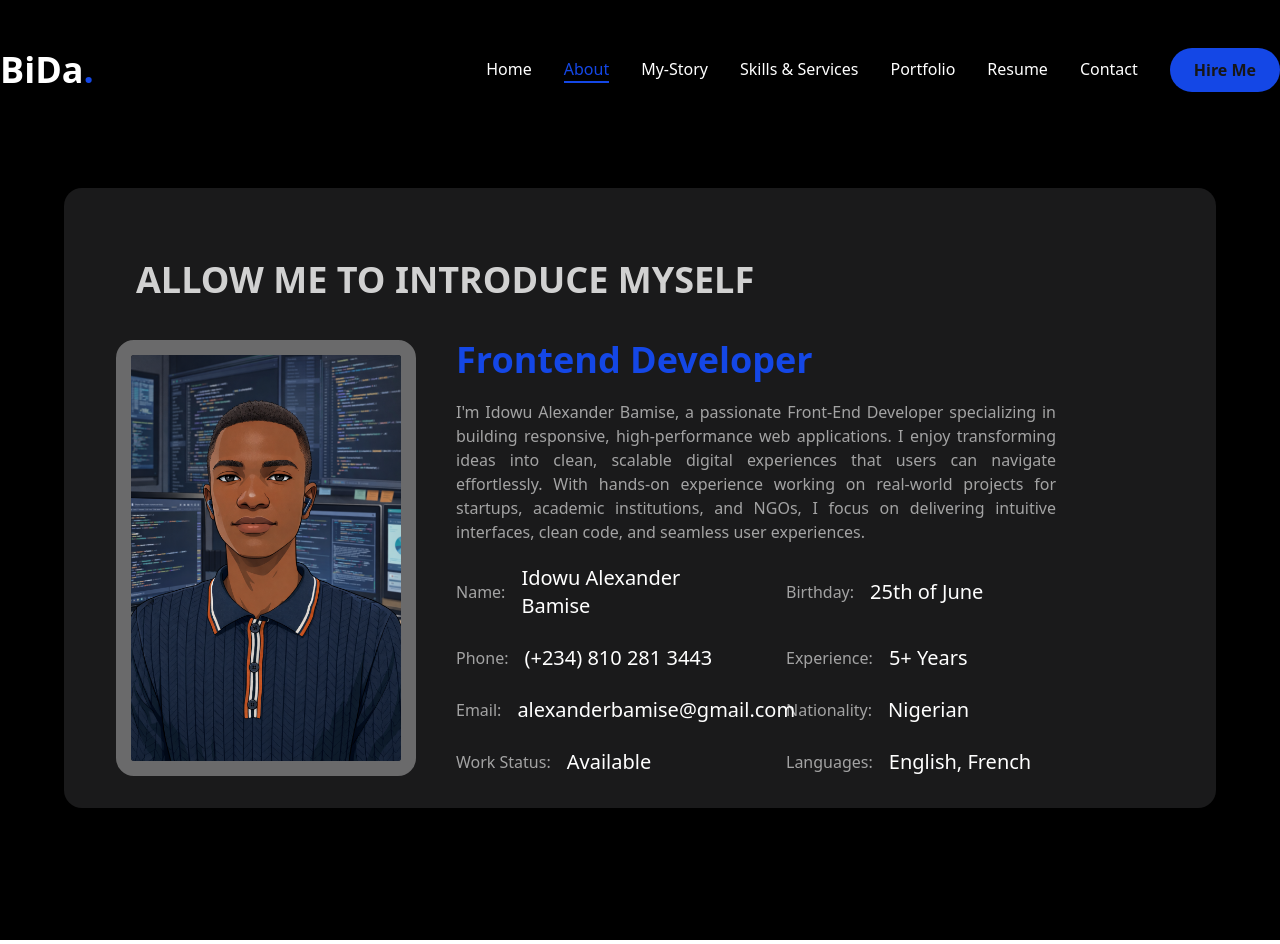
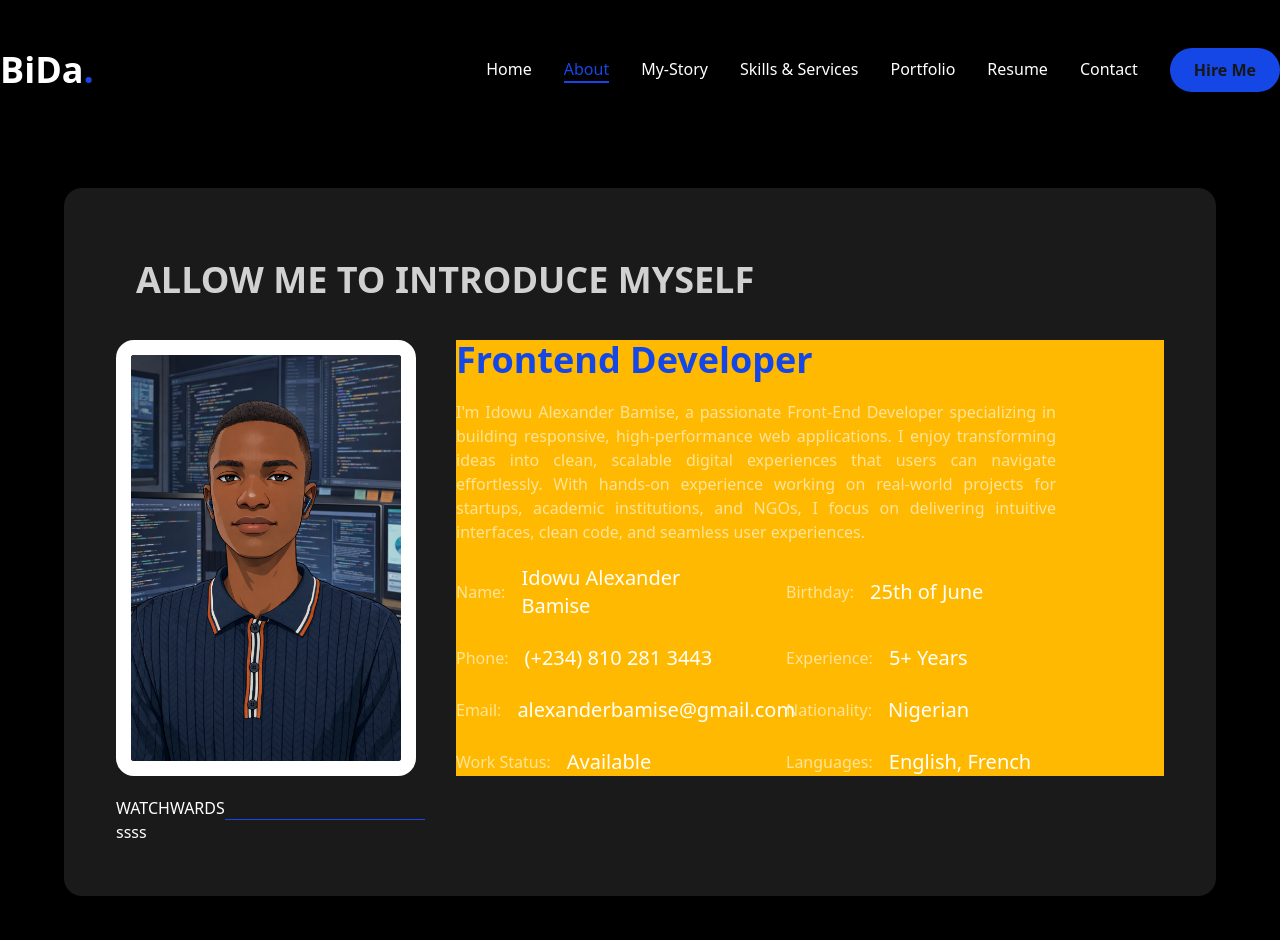
Before and after one commit to Bida3443/Bida-dev, a Next.js app: page /about in a window 1280 px wide. Built offline with nearby package versions, Linux system fonts and the light colour scheme.

Commit message:
My Porfolio

```diff
--- a/app/about/page.tsx
+++ b/app/about/page.tsx
@@ -60,29 +60,29 @@ export default function About ()  {
         transition: {delay: 2.4, duration: 0.4, ease:"easeIn"},
         }}
 
-        className=" min-h-screen p-6 lg:p-12 bg-black">
+        className=" min-h-screen p-2 lg:p-12 bg-black">
             <div className=" max-w-6xl mx-auto bg-[#1a1a1b] rounded-2xl p-8">
 
-                <h1 className="text-white/80 lg:text-4xl p-10 text-[20px] font-bold">ALLOW ME TO INTRODUCE MYSELF</h1>
+                <h1 className="text-white/80 lg:text-4xl p-10 text-[15px] font-bold">ALLOW ME TO INTRODUCE MYSELF</h1>
                 <div className="flex lg:flex-row flex-col px-5">
                     <Image
                     src={Bida}
                     alt=""
                     height={50}
                     width={300}
-                    className="w-full max-w-75 h-auto rounded-2xl border-15 border-white/35"/>
+                    className="w-full lg:max-w-75 max-w-50 h-auto rounded-2xl border-15 border-white"/>
 
                     {/* <h2 className="text-blue-600 text-4xl font-bold">Frontend Developer</h2> */}
 
                     <div className="w-full lg:ml-10 text-center lg:text-left">
                       <div className="flex flex-col gap-7.5">
-                        <div className="space-y-5">
+                        <div className="space-y-5 lg:w-full w-100 bg-amber-400">
                             <h3 className="lg:text-4xl text-[20px] text-blue-700 font-bold">{about.title}</h3>
 
                          <p className="max-w-150 text-justify text-white/60 mx-auto lg:mx-0">{about.Description}</p>
                        <ul  className="grid grid-cols-1 lg:grid-cols-2 gap-x-10 gap-y-6 max-w-155 mx-auto xl:mx-0 ">
                              {about.info.map((item,index)=>{
-                             return <li key={index} className="flex items-center lg:justify-start justify-center   gap-4">
+                             return <li key={index} className="flex items-center lg:justify-start justify-start  gap-4">
                             <span className="text-white/60">{item.fieldName}</span>
                             <span className="text-xl">{item.fieldValue}</span>
                                     </li>
@@ -94,6 +94,14 @@ export default function About ()  {
                                                 </div>
                                             </div>
 
+
+                </div>
+                <div className="m-5">
+                    <div className="flex">
+                        <h4>WATCHWARDS <span className="border-b border-blue-700 w-50"></span></h4>
+                        <div className="border-b border-blue-700 w-50"></div>
+                    </div>
+                    <div>ssss</div>
                 </div>
             </div>
         </motion.div>
```
